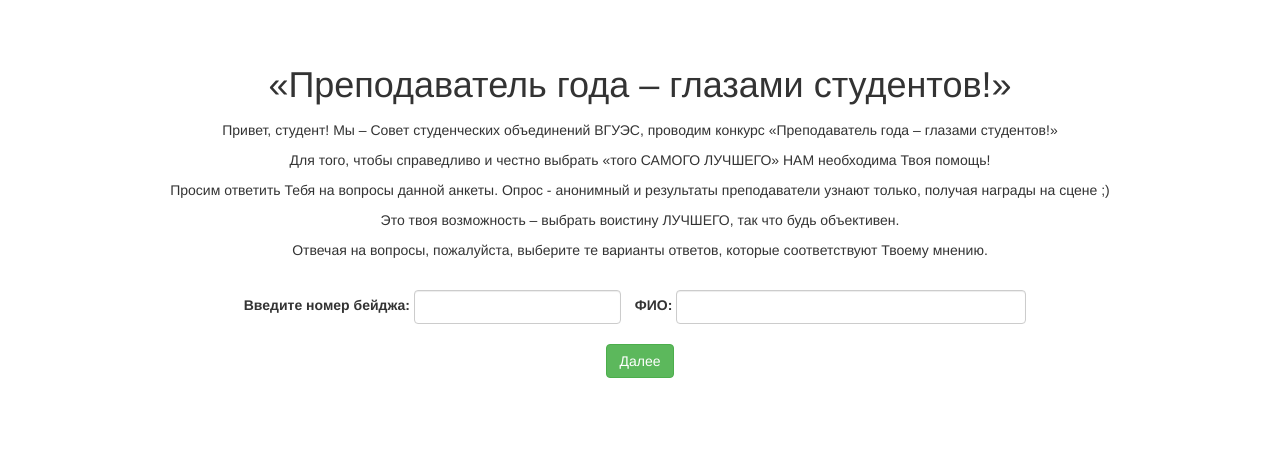
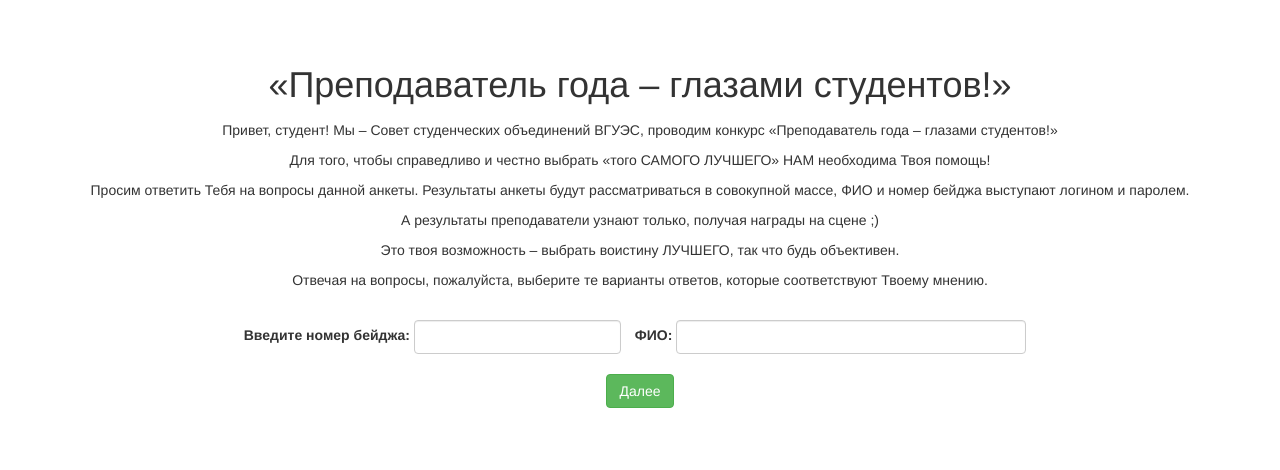
Before and after one commit to Mafandv/teacheroftheyear, a Django app: page / in a window 1280 px wide. Shown: the top 470 px of the page. Run offline with Django 3.2, Linux system fonts and the light colour scheme; some libraries are stand-ins or nearby versions.

Commit message:
- fix intro text

```diff
--- a/app/templates/app/poll.html
+++ b/app/templates/app/poll.html
@@ -40,7 +40,10 @@
                 Для того, чтобы справедливо и честно выбрать «того САМОГО ЛУЧШЕГО» НАМ необходима Твоя помощь!
             </p>
             <p>
-                Просим ответить Тебя на вопросы данной анкеты. Опрос - анонимный и результаты преподаватели узнают только, получая награды на сцене ;)
+                Просим ответить Тебя на вопросы данной анкеты. Результаты анкеты будут рассматриваться в совокупной массе, ФИО и номер бейджа выступают логином и паролем.
+            </p>
+            <p>
+                А результаты преподаватели узнают только, получая награды на сцене ;)
             </p>
             <p>
                 Это твоя возможность – выбрать воистину ЛУЧШЕГО, так что будь объективен.
```
